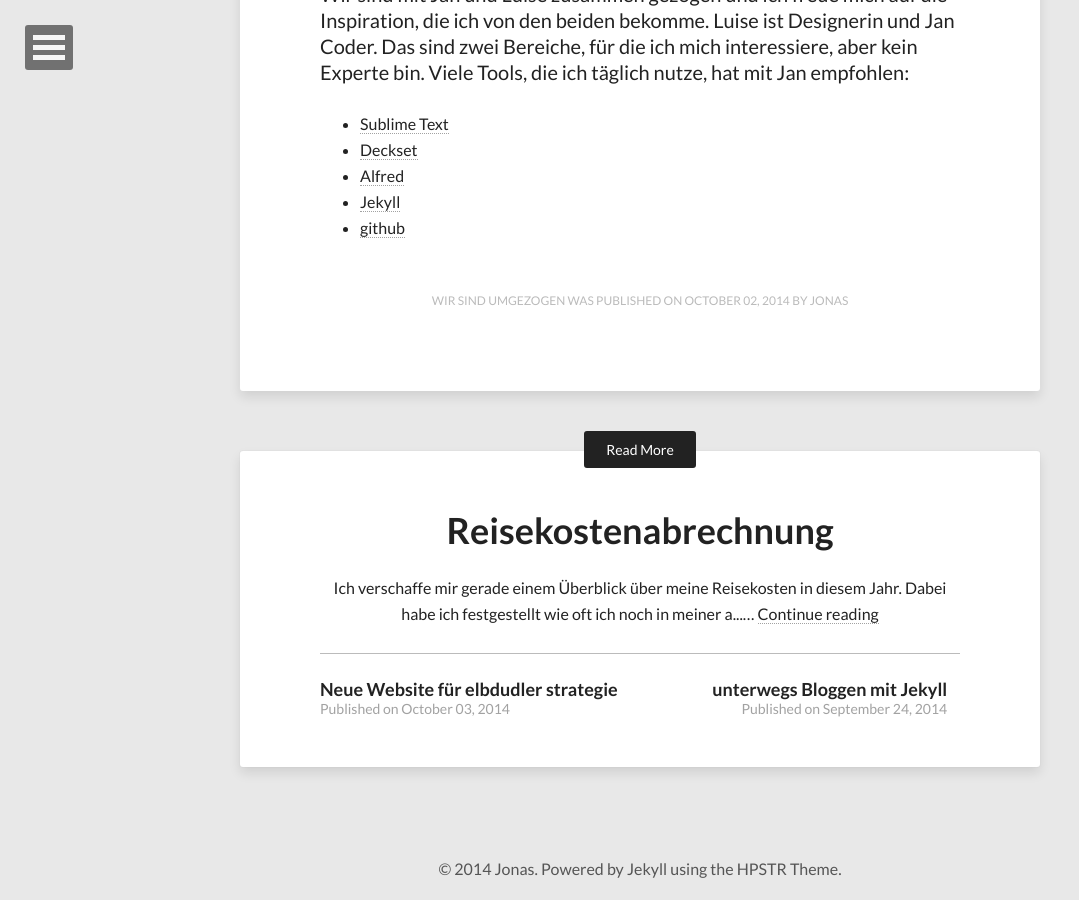
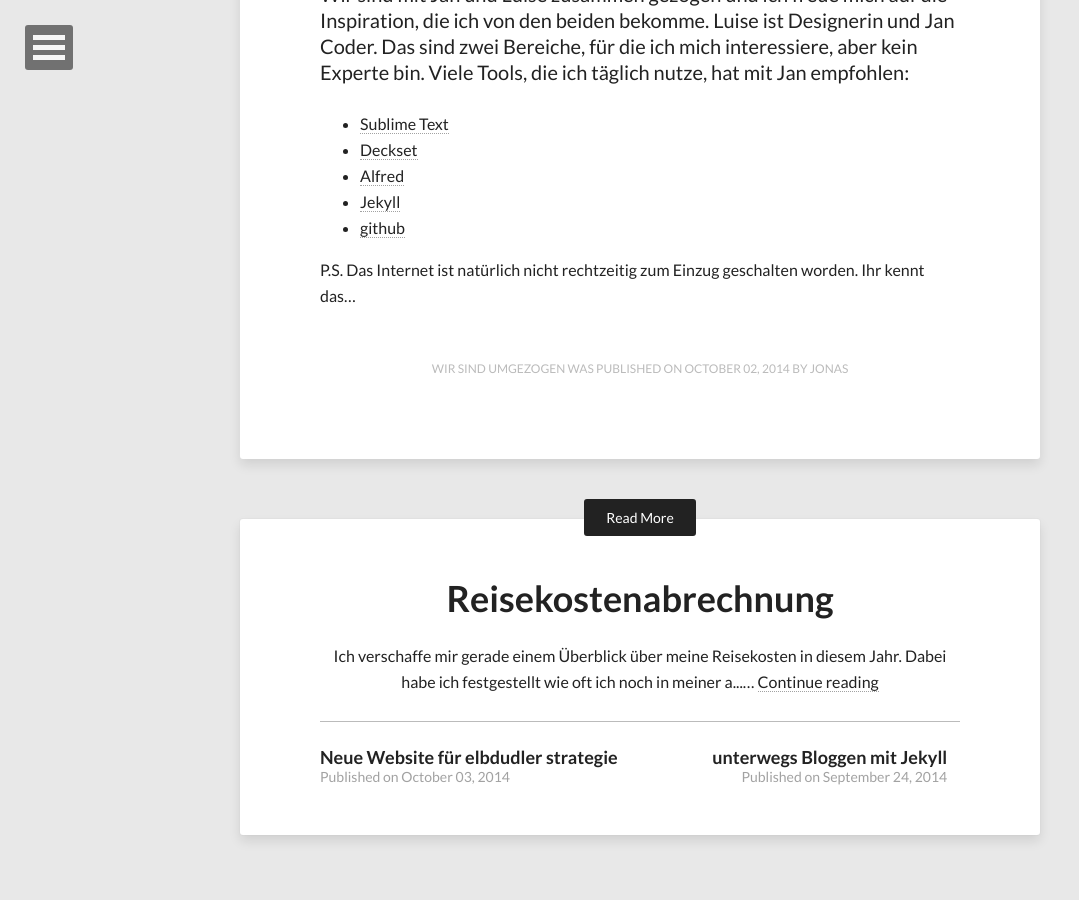
Before and after one commit to jonas28/jonas28.github.io, a Jekyll site: the page built from _posts/2014-10-02-umzug.md, in a window 1280 px wide and 900 px high, scrolled down 565 px. Shown: the whole window, without its empty margins (0-1079 px from the left). Built offline with Jekyll 4.4.1, drawn with Linux system fonts in a browser that asks for light colours; nearby versions of some CDN libraries.

Commit message:
blogpost #4 update

```diff
--- a/_posts/2014-10-02-umzug.md
+++ b/_posts/2014-10-02-umzug.md
@@ -15,3 +15,5 @@ Ich bin letztes Wochenende umgezogen und wohne wieder in einer WG. Wir sind mit
 - [Alfred](http://www.alfredapp.com/)
 - [Jekyll](http://jekyllrb.com/)
 - [github](github.com)
+
+P.S. Das Internet ist natürlich nicht rechtzeitig zum Einzug geschalten worden. Ihr kennt das...
```
